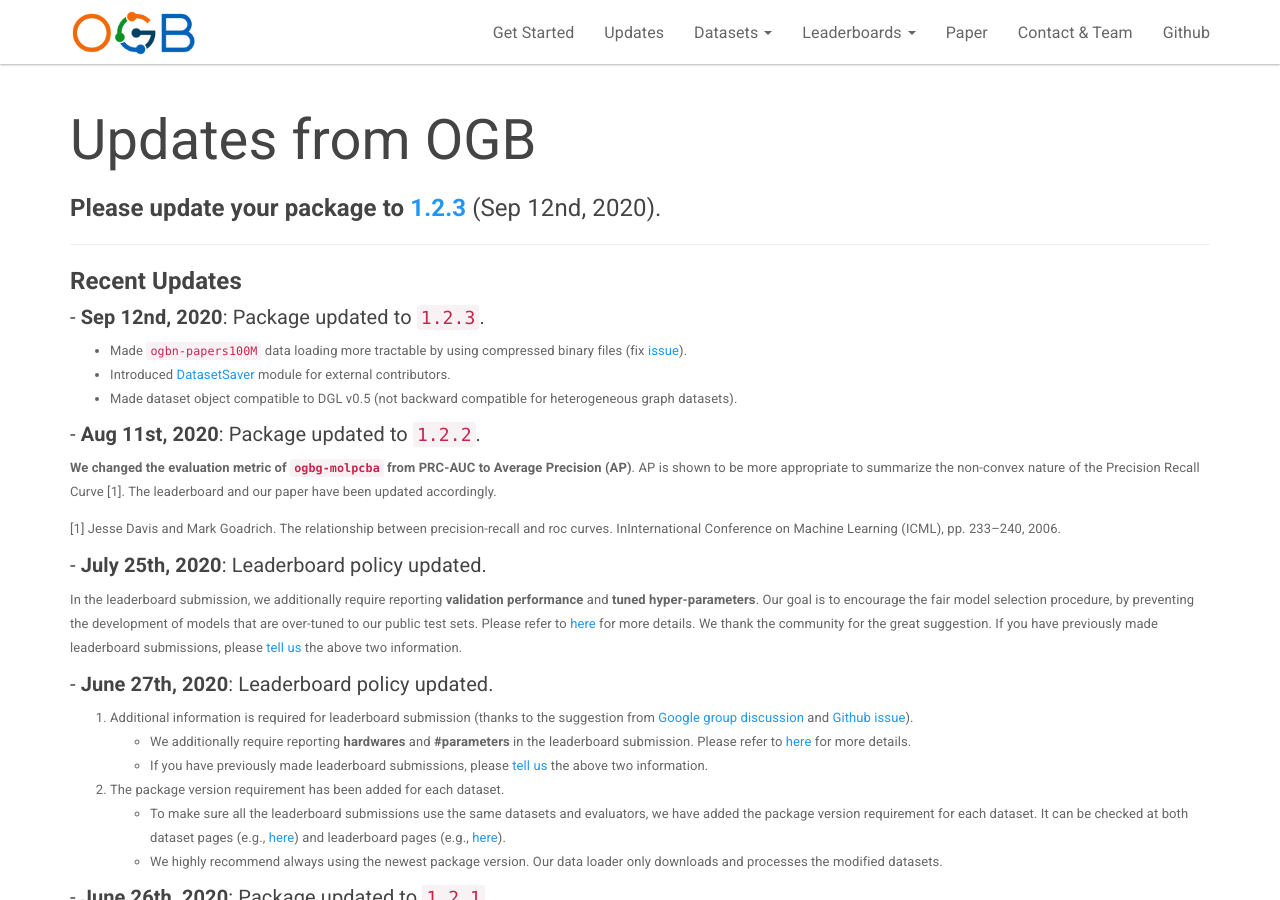
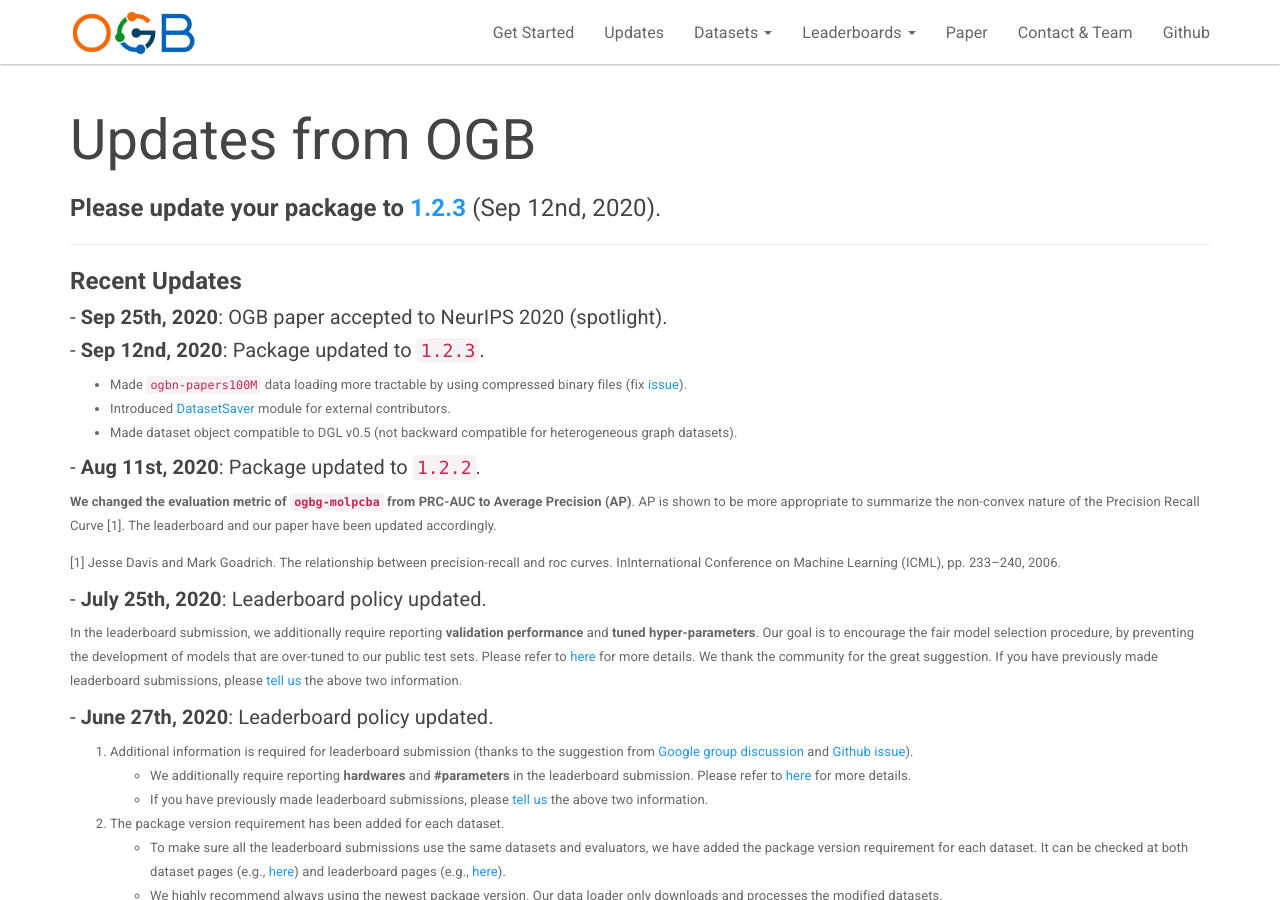
Before and after one commit to snap-stanford/ogb-web, a Jekyll site: the page built from _docs/update.md, in a window 1280 px wide and 900 px high. Built offline with Jekyll 4.4.1, drawn with Linux system fonts in a browser that asks for light colours.

Commit message:
update paper

```diff
--- a/_docs/update.md
+++ b/_docs/update.md
@@ -8,6 +8,8 @@ permalink: /docs/update/
 -----
 
 #### **Recent Updates**
+
+##### - **Sep 25th, 2020**: OGB paper accepted to NeurIPS 2020 (spotlight).
 
 ##### - **Sep 12nd, 2020**: Package updated to [`1.2.3`](https://github.com/snap-stanford/ogb/releases/tag/1.2.3).
 - Made `ogbn-papers100M` data loading more tractable by using compressed binary files (fix [issue](https://github.com/snap-stanford/ogb/issues/46)).
```
